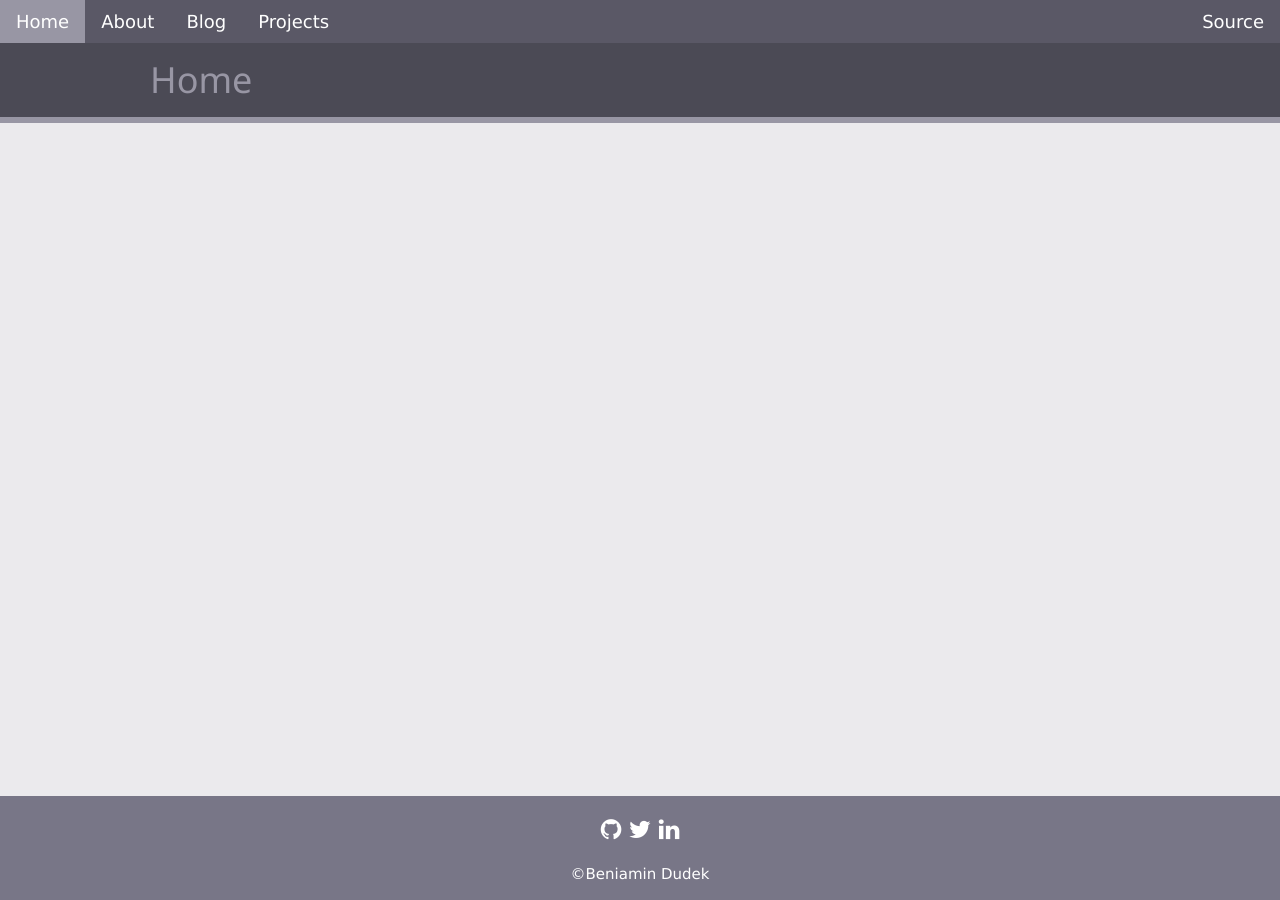
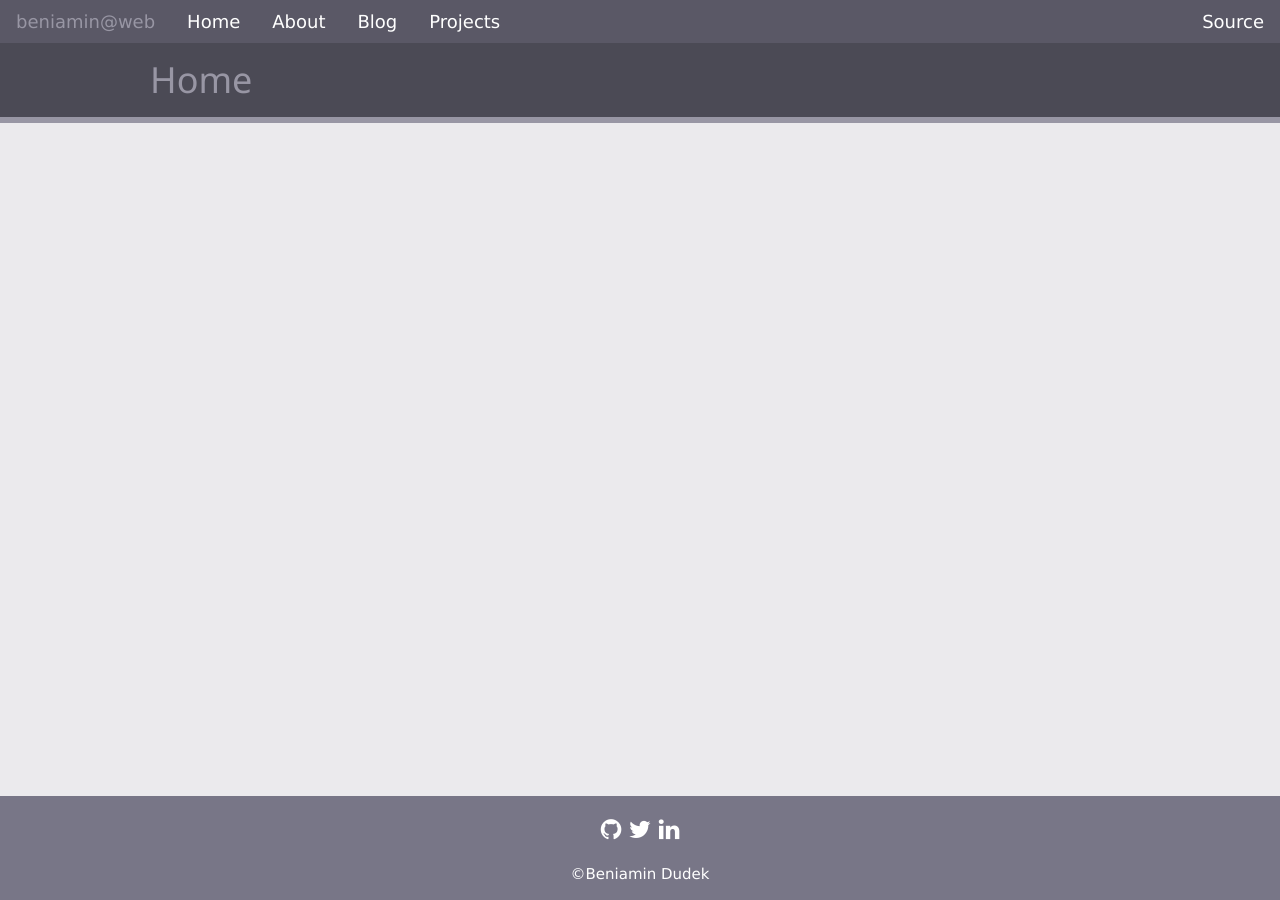
Before and after one commit to thinkofher/thinkofher.github.io, a Jekyll site: the page built from index.md, in a window 1280 px wide. Built offline with Jekyll 4.4.1, drawn with Linux system fonts in a browser that asks for light colours.

Commit message:
Navbar and hamburger menu improvements.

```diff
--- a/_includes/navbar.html
+++ b/_includes/navbar.html
@@ -1,6 +1,7 @@
 <nav>
   <div class="w3-bar w3-theme-d4">
-    <a href="/index" class="w3-bar-item w3-button w3-large w3-hover-theme">Home</a>
+    <div class="w3-bar-item w3-large w3-hover-text-theme">beniamin@web</div>
+    <a href="/index" class="w3-bar-item w3-button w3-large w3-hover-theme w3-hide-small">Home</a>
     <a href="/about" class="w3-bar-item w3-button w3-mobile w3-large w3-hover-theme w3-hide-small">About</a>
     <a href="/blog" class="w3-bar-item w3-button w3-mobile w3-large w3-hover-theme w3-hide-small">Blog</a>
     <a href="/projects" class="w3-bar-item w3-button w3-mobile w3-large w3-hover-theme w3-hide-small">Projects</a>
@@ -9,6 +10,7 @@
   </div>
 
   <div id="hamburger" class="w3-bar-block w3-theme-d4 w3-hide w3-hide-large w3-hide-medium">
+    <a href="/index" class="w3-bar-item w3-button w3-hover-theme">Home</a>
     <a href="/about" class="w3-bar-item w3-button w3-hover-theme">About</a>
     <a href="/blog" class="w3-bar-item w3-button w3-hover-theme">Blog</a>
     <a href="/projects" class="w3-bar-item w3-button w3-hover-theme">Projects</a>
```
